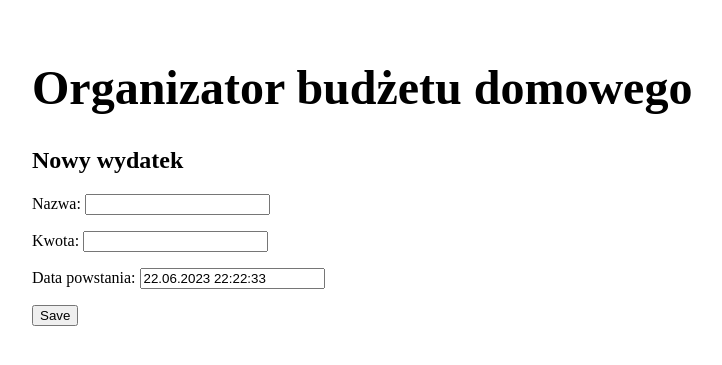
After one commit to Ta44ar/budget-organizer, a Django app: template home_budget/templates/home_budget/dodaj_wydatek.html in a window 1280 px wide. The commit adds this page. Shown: the top 365 px of the page, without its empty margins (16-738 px from the left). Run offline with Django 4.2, Linux system fonts and the light colour scheme; the template is opened without the code that fills it: values that come from a table or form of the project are taken from there, others are empty.

Commit message:
formularz, pierwsze podejscie

```diff
--- a/home_budget/forms.py
+++ b/home_budget/forms.py
@@ -1,7 +1,12 @@
 from django import forms
 from .models import Wydatek, Przychod
 
-class wydatekForm(forms.ModelForm):
+class WydatekForm(forms.ModelForm):
     class Meta:
         model = Wydatek
         fields = ['nazwa', 'kwota', 'data_powstania']
+
+class PrzychodForm(forms.ModelForm):
+    class Meta:
+        model = Przychod
+        fields = ['nazwa', 'kwota', 'data_powstania']
--- a/home_budget/models.py
+++ b/home_budget/models.py
@@ -15,10 +15,16 @@ class Transakcja(models.Model):
     class Meta:
         abstract = True
         verbose_name = "Transakcja"
-        verbose_name_plural = "transakcje"
+        verbose_name_plural = "Transakcje"
 
 class Wydatek(Transakcja):
     pass
+    class Meta:
+        verbose_name = "Wydatek"
+        verbose_name_plural = "Wydatki"
 
 class Przychod(Transakcja):
     pass
+    class Meta:
+        verbose_name = "Przychod"
+        verbose_name_plural = "Przychody"
--- /dev/null
+++ b/home_budget/static/css/home_budget.css
@@ -0,0 +1,11 @@
+.page-header {
+    padding: 20px 20px 20px 40px;
+}
+
+.page-header h1, .page-header h1 a, .page-header h1 a:visited, .page-header h1 a:active {
+    font-size: 36pt;
+}
+
+.content {
+    margin-left: 40px;
+}
--- a/home_budget/templates/home_budget/base.html
+++ b/home_budget/templates/home_budget/base.html
@@ -2,9 +2,10 @@
 <html>
     <head>
         <title>Organizator budżetu domowego</title>
+        <link rel="stylesheet" href="{% static 'css/home_budget.css' %}">
     </head>
     <body>
-        <div>
+        <div class="page-header">
             <h1>Organizator budżetu domowego</h1>
             {% block content %}
             {% endblock %}
--- /dev/null
+++ b/home_budget/templates/home_budget/dodaj_wydatek.html
@@ -0,0 +1,10 @@
+{% extends 'home_budget/base.html' %}
+
+{% block content %}
+    <h2>Nowy wydatek</h2>
+    <form method="POST" class="wydatek-form">
+        {% csrf_token %}
+        {{ form.as_p }}
+        <button type="submit" class="save btn btn-default">Save</button>
+    </form>
+{% endblock %}
--- a/home_budget/templates/home_budget/lista_przychodow.html
+++ b/home_budget/templates/home_budget/lista_przychodow.html
@@ -1,7 +1,7 @@
 {% extends 'home_budget/base.html' %}
 
 {% block content %}
-    <div>
+    <div class="page-header h1">
         <h2>Lista przychodów</h2>
         <ul>
             {% for przychod in przychody %}
--- a/home_budget/templates/home_budget/lista_wydatkow.html
+++ b/home_budget/templates/home_budget/lista_wydatkow.html
@@ -1,8 +1,8 @@
 {% extends 'home_budget/base.html' %}
 
 {% block content %}
-    <div>
-        <h2>Lista przychodów</h2>
+    <div class="page-header h1">
+        <h2>Lista wydatków</h2>
         <ul>
             {% for wydatek in wydatki %}
                 <div>
```
